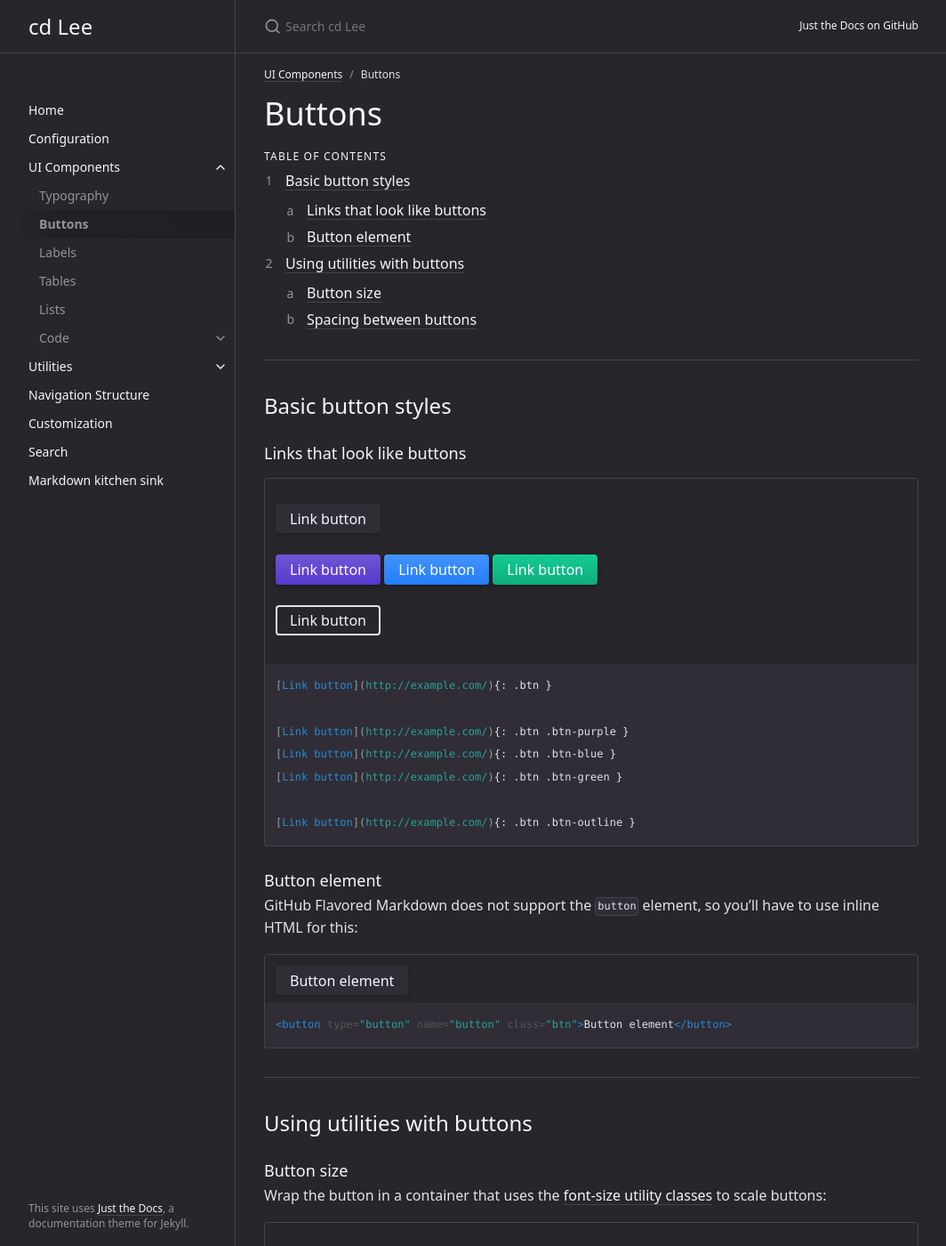
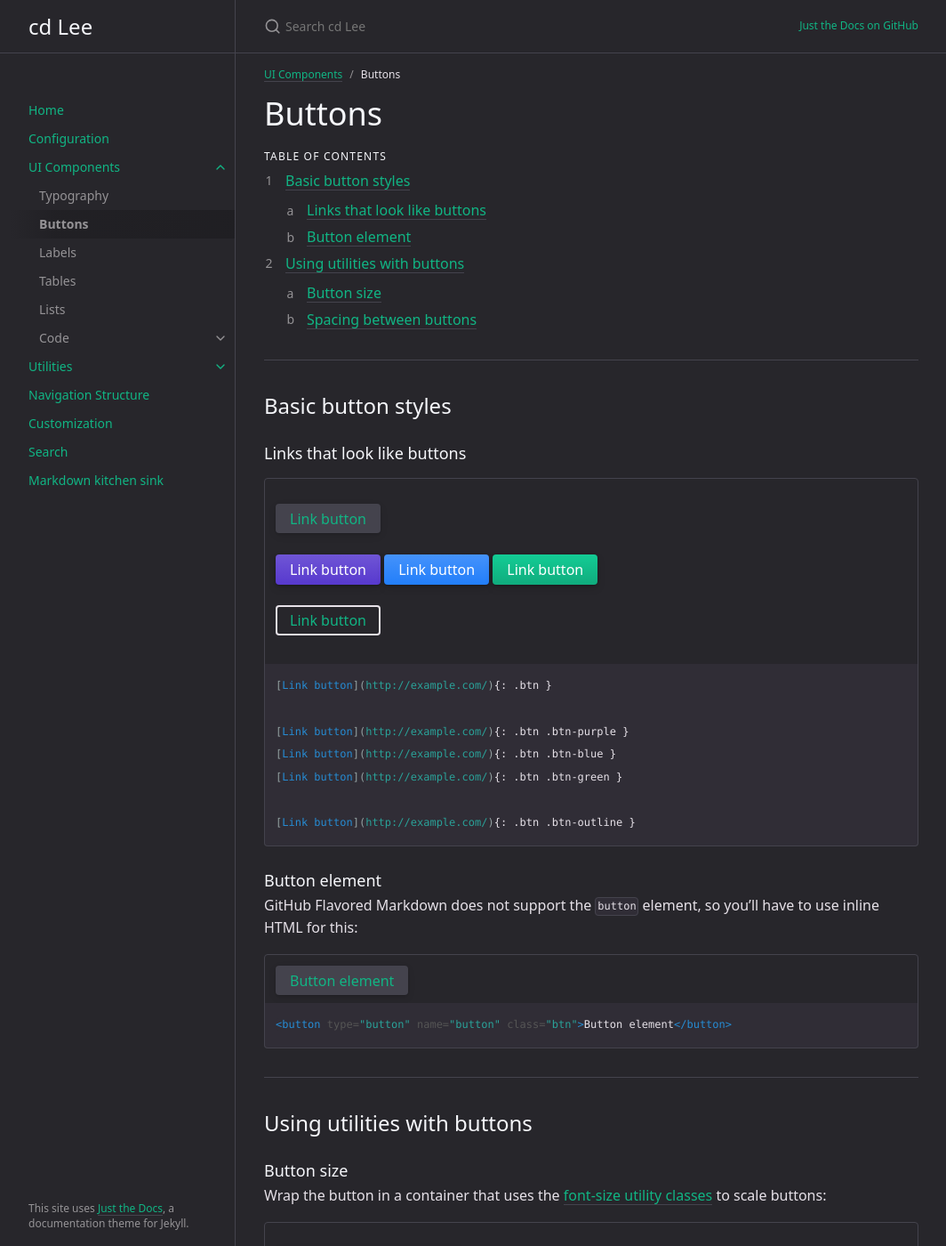
Before and after one commit to wonjin0403/wonjin0403.github.io, a Jekyll site: the page built from docs/ui-components/buttons.md, in a window 1280 px wide and 1400 px high. Shown: the whole window at 89% size, without its empty margins (107-1171 px from the left). Built offline with Jekyll 4.4.1, drawn with Linux system fonts in a browser that asks for light colours.

Commit message:
blog_setting_final2

```diff
--- a/_sass/color_schemes/dark.scss
+++ b/_sass/color_schemes/dark.scss
@@ -7,9 +7,9 @@ $body-heading-color: $grey-lt-000;
 $nav-child-link-color: $grey-dk-000;
 $search-result-preview-color: $grey-dk-000;
 
-$link-color: $grey-lt-000;
+$link-color: $green-100;
 $btn-primary-color: $grey-dk-200;
-$base-button-color: $grey-dk-250;
+$base-button-color: $grey-dk-200;
 
 $code-background-color: $grey-dk-250;
 $search-background-color: $grey-dk-250;
```
